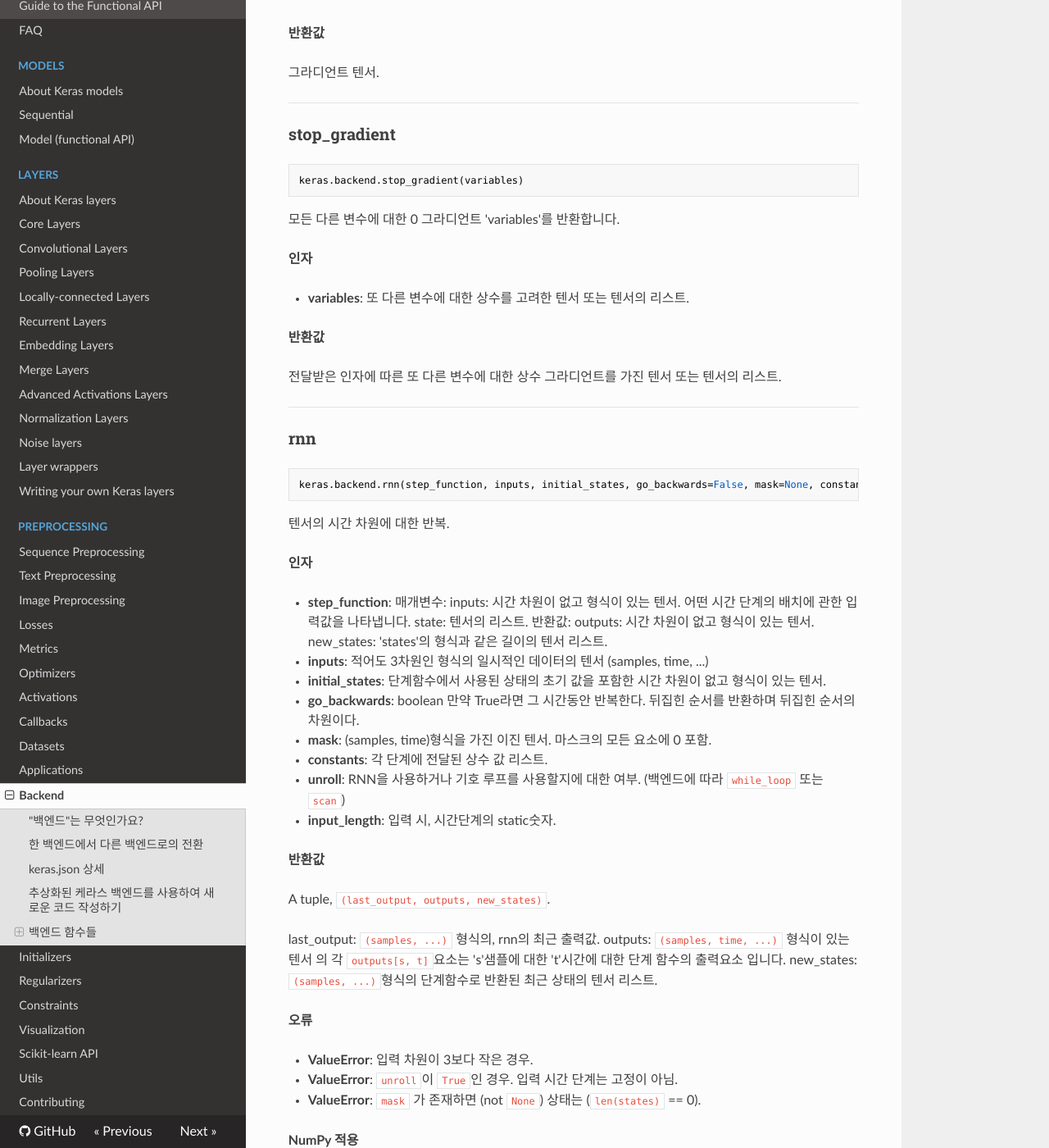
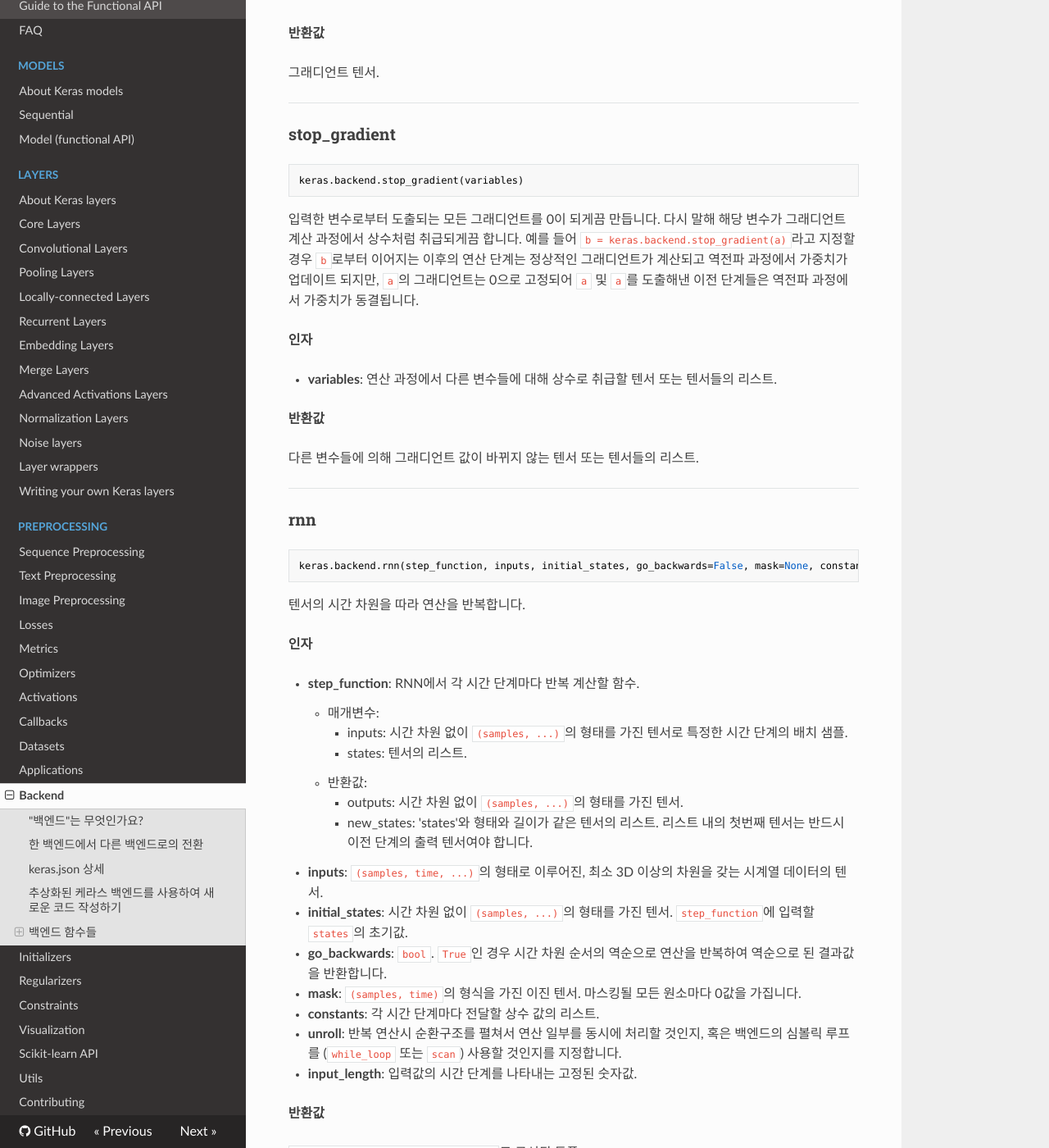
Before and after one commit to keras-team/keras-docs-ko, an MkDocs documentation site: the page built from sources/backend.md, in a window 1280 px wide and 1400 px high, scrolled down 61251 px. Shown: the whole window at 82% size. Built offline with MkDocs 1.6.1, drawn with Linux system fonts in a browser that asks for light colours; nearby versions of some CDN libraries; some of the changed text lies outside the part shown.

Commit message:
line 3139

````diff
--- a/sources/backend.md
+++ b/sources/backend.md
@@ -2747,7 +2747,7 @@ keras.backend.spatial_2d_padding(x, padding=((1, 1), (1, 1)), data_format=None)
 __인자__
 
 - __x__: 텐서 또는 변수.
-- __padding__: 길이가 2인 튜플 두 개로 이루어진 튜플. 패딩 형태를 지정합니다. (예: `((1, 1), (1, 1))`) 하위 튜플의 각 값은 해당 차원의 앞과 뒤에 입력할 패딩의 개수입
+- __padding__: 길이가 2인 튜플 두 개로 이루어진 튜플. 패딩 형태를 지정합니다. (예: `((1, 1), (1, 1))`) 하위 튜플의 각 값은 해당 차원의 앞과 뒤에 입력할 패딩의 개수입다.
 - __data_format__: `str`. `"channels_last"` 또는 `"channels_first"` 가운데 하나를 지정합니다. `"channels_last"`의 경우 4개의 차원 중 가운데 두 개의 차원에, `"channels_first"`의 경우 마지막 두 개의 차원에 패딩을 추가합니다.
 
 __반환값__
@@ -3006,99 +3006,80 @@ __오류__
 ----
 ### gradients
 
-
 ```python
 keras.backend.gradients(loss, variables)
 ```
-
-
-변수에 대한 손실의 그라디언트를 반환합니다.
-
-__인자__
-
-- __loss__: 최소화시킨 스칼라값 텐서.
+각 변수에 대한 손실<sub>loss</sub>의 그래디언트를 반환합니다.
+
+__인자__
+
+- __loss__: 시키고자 하는 스칼라 값의 텐서.
 - __variables__: 변수들의 리스트.
 
 __반환값__
 
-
-그라디언트 텐서.
-
-----
-
+그래디언트 텐서.
+
+
+----
 ### stop_gradient
 
-
 ```python
 keras.backend.stop_gradient(variables)
 ```
 
-
-모든 다른 변수에 대한 0 그라디언트 'variables'를 반환합니다.
-
-__인자__
-
-- __variables__: 또 다른 변수에 대한 상수를 고려한 텐서 또는 텐서의 리스트.
-
-__반환값__
-
-
-전달받은 인자에 따른 또 다른 변수에 대한 상수 그라디언트를 가진 텐서 또는 텐서의 리스트.
-
-
-
-----
-
+입력한 변수로부터 도출되는 모든 그래디언트를 0이 되게끔 만듭니다. 다시 말해 해당 변수가 그래디언트 계산 과정에서 상수처럼 취급되게끔 합니다. 예를 들어 `b = keras.backend.stop_gradient(a)`라고 지정할 경우 `b`로부터 이어지는 이후의 연산 단계는 정상적인 그래디언트가 계산되고 역전파 과정에서 가중치가 업데이트 되지만, `a`의 그래디언트는 0으로 고정되어 `a` 및 `a`를 도출해낸 이전 단계들은 역전파 과정에서 가중치가 동결됩니다.
+
+__인자__
+
+- __variables__: 연산 과정에서 다른 변수들에 대해 상수로 취급할 텐서 또는 텐서들의 리스트.
+
+__반환값__
+
+다른 변수들에 의해 그래디언트 값이 바뀌지 않는 텐서 또는 텐서들의 리스트.
+
+
+----
 ### rnn
 
-
 ```python
 keras.backend.rnn(step_function, inputs, initial_states, go_backwards=False, mask=None, constants=None, unroll=False, input_length=None)
 ```
-
-
-텐서의 시간 차원에 대한 반복.
-
-__인자__
-
-- __step_function__:
-    매개변수:
-        inputs: 시간 차원이 없고 형식이 있는 텐서. 어떤 시간 단계의 배치에 관한 입력값을 나타냅니다.
-        state: 텐서의 리스트.
-    반환값:
-        outputs: 시간 차원이 없고 형식이 있는 텐서.
-        new_states: 'states'의 형식과 같은 길이의 텐서 리스트.
-- __inputs__: 적어도 3차원인 형식의 일시적인 데이터의 텐서  (samples, time, ...)
-- __initial_states__: 단계함수에서 사용된 상태의 초기 값을 포함한 시간 차원이 없고 형식이 있는 텐서.
-- __go_backwards__: <sag>boolean</sag> 만약 True라면 그 시간동안 반복한다.
-        뒤집힌 순서를 반환하며 뒤집힌 순서의 차원이다.
-- __mask__: (samples, time)형식을 가진 이진 텐서. 마스크의 모든 요소에 0 포함.
-- __constants__:  각 단계에 전달된 상수 값 리스트.
-- __unroll__:  RNN을 사용하거나 기호 루프를 사용할지에 대한 여부. (백엔드에 따라 `while_loop` 또는 `scan`)
-- __input_length__: 입력 시, 시간단계의  <sag>static</sag>숫자.
-
-
-__반환값__
-
-
-A tuple, `(last_output, outputs, new_states)`.
-
-last_output: `(samples, ...)` 형식의, rnn의 최근 출력값.
-outputs: `(samples, time, ...)` 형식이 있는 텐서 의 각 `outputs[s, t]`요소는 's'샘플에 대한 't'시간에 대한 단계 함수의 출력요소 입니다.
-new_states: `(samples, ...)`형식의 단계함수로 반환된 최근 상태의 텐서 리스트.
-
+텐서의 시간 차원을 따라 연산을 반복합니다.
+
+__인자__
+
+- __step_function__: RNN에서 각 시간 단계마다 반복 계산할 함수.
+    - 매개변수:
+        - inputs: 시간 차원 없이 `(samples, ...)`의 형태를 가진 텐서로 특정한 시간 단계의 배치 샘플.
+        - states: 텐서의 리스트.
+    - 반환값:
+        - outputs: 시간 차원 없이 `(samples, ...)`의 형태를 가진 텐서.
+        - new_states: 'states'와 형태와 길이가 같은 텐서의 리스트. 리스트 내의 첫번째 텐서는 반드시 이전 단계의 출력 텐서여야 합니다.
+- __inputs__: `(samples, time, ...)`의 형태로 이루어진, 최소 3D 이상의 차원을 갖는 시계열 데이터의 텐서.
+- __initial_states__: 시간 차원 없이 `(samples, ...)`의 형태를 가진 텐서. `step_function`에 입력할 `states`의 초기값.
+- __go_backwards__: `bool`. `True`인 경우 시간 차원 순서의 역순으로 연산을 반복하여 역순으로 된 결과값을 반환합니다.
+- __mask__: `(samples, time)`의 형식을 가진 이진 텐서. 마스킹될 모든 원소마다 0값을 가집니다.
+- __constants__:  각 시간 단계마다 전달할 상수 값의 리스트.
+- __unroll__: 반복 연산시 순환구조를 펼쳐서 연산 일부를 동시에 처리할 것인지, 혹은 백엔드의 심볼릭 루프를 (`while_loop` 또는 `scan`) 사용할 것인지를 지정합니다.
+- __input_length__: 입력값의 시간 단계를 나타내는 고정된 숫자값.
+
+
+__반환값__
+
+`(last_output, outputs, new_states)`로 구성된 튜플.
+
+- last_output: `rnn`의 마지막 단계 출력값으로 `(samples, ...)`의 형태를 갖고 있습니다.
+- outputs: `(samples, time, ...)`형태를 가진 텐서. 각 `outputs[s, t]`값은 `s`샘플로부터 `t`시간 단계에서 생성된 `step_function`의 출력값입니다.
+- new_states: `(samples, ...)`형태를 가진 텐서의 리스트. `step_function`이 가장 마지막 단계에서 반환한 `states`값입니다.
 
 __오류__
 
-- __ValueError__: 입력 차원이 3보다 작은 경우.
-- __ValueError__: `unroll`이  `True`인 경우.
-    입력 시간 단계는 고정이 아님.
-- __ValueError__: `mask` 가 존재하면 (not `None`)
-    상태는 (`len(states)` == 0).
-
-__NumPy 적용__
-
-
+- __ValueError__: 입력 차원이 3보다 작은 경우 발생합니다.
+- __ValueError__: 입력의 시간 단계 길이가 유동적인데 `unroll`을 `True`로 지정한 경우 발생합니다.
+- __ValueError__: `mask`를 설정했는데 (`None`이 아님) `states`가 없는 경우(`len(states)` == 0) 발생합니다.
+
+__NumPy 적용__
 
 <details>
 <summary>Show the Numpy implementation</summary>
@@ -3121,7 +3102,7 @@ def rnn(step_function, inputs, initial_states,
                 'got {}'.format(mask.shape))
 
         def expand_mask(mask_, x):
-            # expand mask so that `mask[:, t].ndim == x.ndim`
+            # `mask[:, t].ndim == x.ndim`이 되도록 mask를 확장합니다.
             while mask_.ndim < x.ndim + 1:
                 mask_ = np.expand_dims(mask_, axis=-1)
             return mask_
@@ -3136,7 +3117,7 @@ def rnn(step_function, inputs, initial_states,
         time_index = time_index[::-1]
 
     outputs = []
-    states_tm1 = initial_states  # tm1 means "t minus one" as in "previous timestep"
+    states_tm1 = initial_states  # 여기서 tm1은 "이전 시간 단계"를 나타내는 "t minus one"을 뜻합니다.
     output_tm1 = np.zeros(output_sample.shape)
     for t in time_index:
         output_t, states_t = step_function(inputs[:, t], states_tm1 + constants)
@@ -3156,7 +3137,6 @@ def rnn(step_function, inputs, initial_states,
 
 
 ----
-
 ### switch
 
 
````
